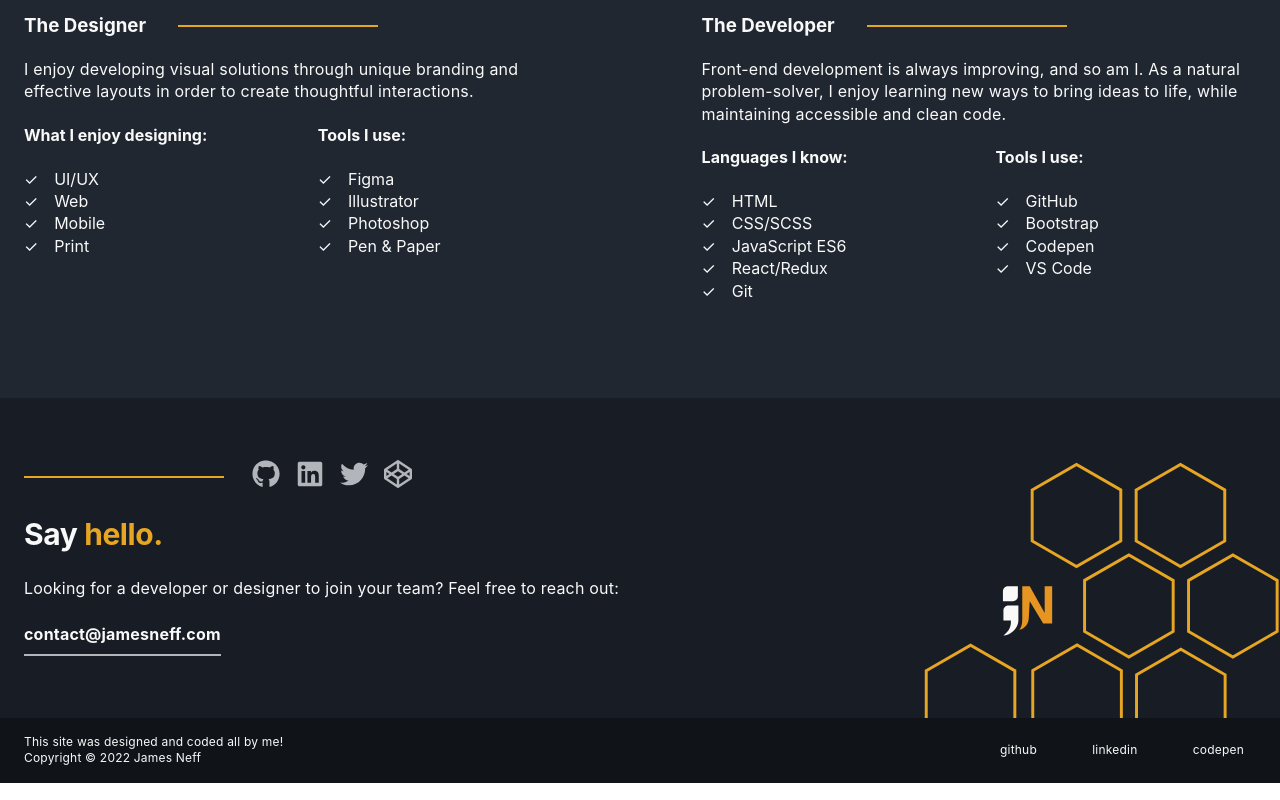
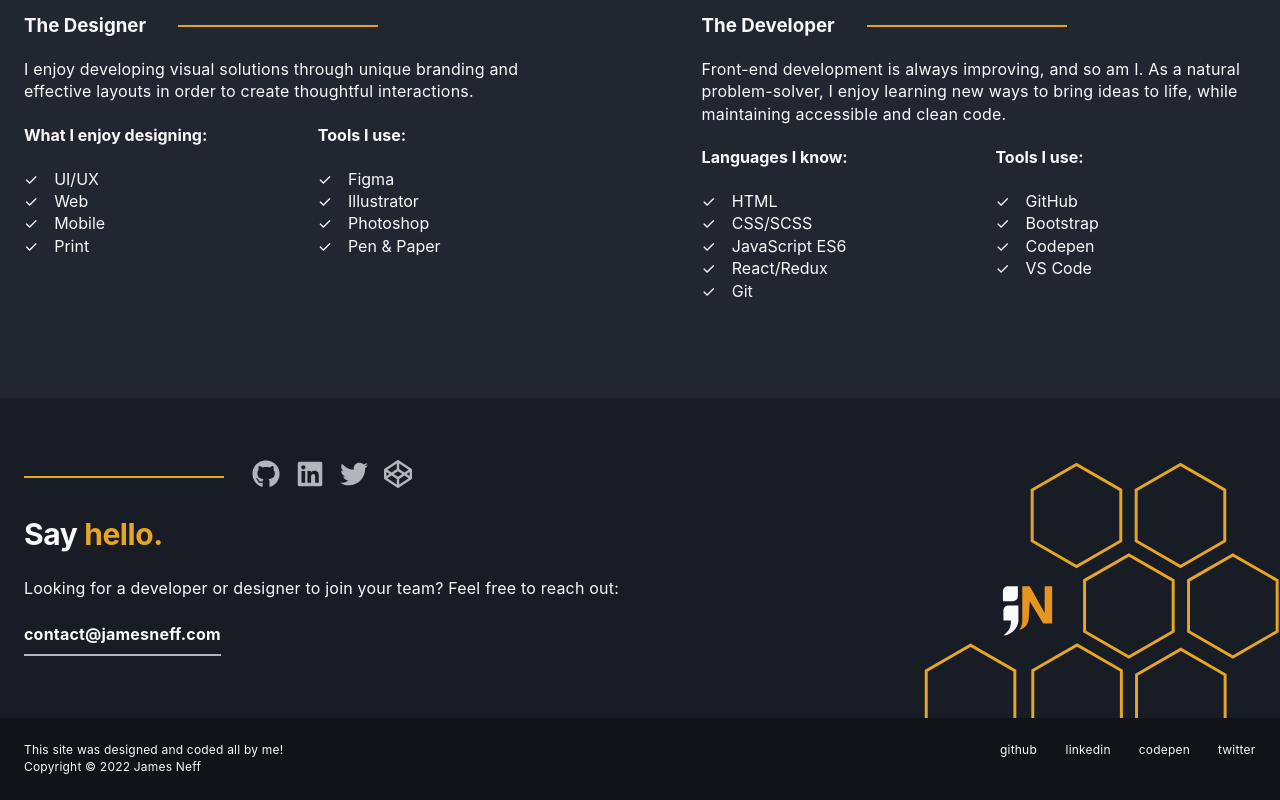
Before and after one commit to NeffCodes/Portfolio-v2.0, a Next.js app: page / in a window 1280 px wide. Shown: the part 2334-3134 px from the top of the page. Built offline with nearby package versions, Linux system fonts and the light colour scheme.

Commit message:
Replaced li in copyright to loop through external social links

```diff
--- a/src/common/components/copyright/Copyright.js
+++ b/src/common/components/copyright/Copyright.js
@@ -19,6 +19,8 @@ export default function Copyright(){
     },
   }
 
+  const socials = externalPaths.social;
+
   return (
     <div
       className={styles.container}>
@@ -31,39 +33,23 @@ export default function Copyright(){
           className={styles.link_container}
         >
           <ul className={styles.socials}>
+            { Object.entries(socials).map( obj => {
+              const [social,data] = obj
+              return (
                 <li className={styles.list_item}>
                   <a
-                href={externalPaths.social.github.path}
+                  href={data.path}
                   rel='noopener noreferrer'
                   target='_blank'
-                aria-label='GitHub'
+                  aria-label={data.title}
                   className={styles.link}
+                  key={`${social}-copyright`}
                   >
-                    github
+                      {social}
                   </a>
                 </li>
-            <li className={styles.list_item}>
-                <a
-                href={externalPaths.social.linkedin.path}
-                rel='noopener noreferrer'
-                target='_blank'
-                aria-label='LinkedIn'
-                className={styles.link}
-                >
-                    linkedin
-                </a>
-            </li>
-            <li className={styles.list_item}>
-                <a
-                href={externalPaths.social.codepen.path}
-                rel='noopener noreferrer'
-                target='_blank'
-                aria-label='CodePen'
-                className={styles.link}
-                >
-                    codepen
-                </a>
-            </li>
+              )
+            })}
           </ul>
         </motion.nav>
 
```
Lines whose indentation alone changed are shown as unchanged.
